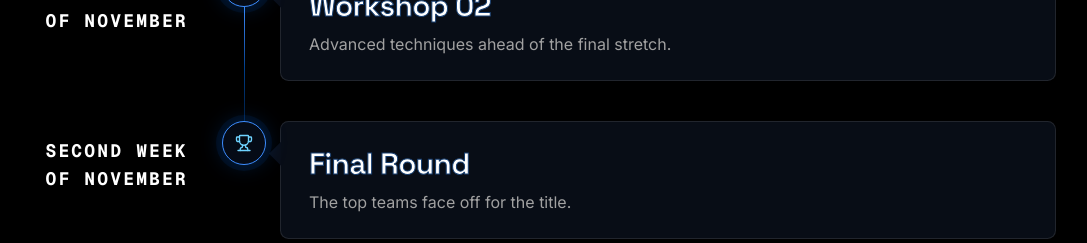
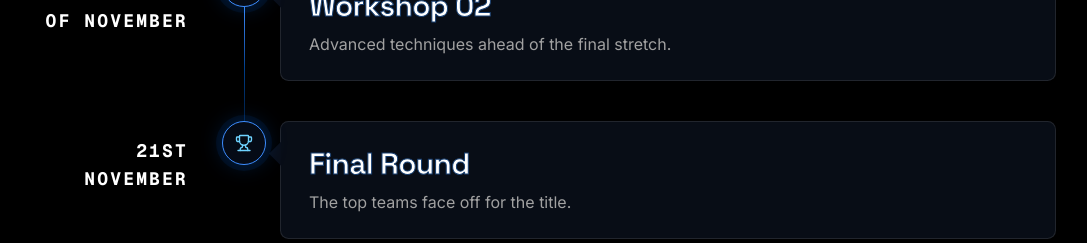
Before and after one commit to Vishwa-Srinath/moraXtreme_11.0, a Next.js app: page / in a window 1280 px wide. Shown: the part 6700-6943 px from the top of the page, without its empty margins (96-1183 px from the left). Built offline with nearby package versions, Linux system fonts and the light colour scheme.

Commit message:
update timeline

```diff
--- a/src/components/timeline/Timeline.tsx
+++ b/src/components/timeline/Timeline.tsx
@@ -85,7 +85,7 @@ const DEFAULT_MILESTONES: Milestone[] = [
   {
     reel: "08",
     title: "Final Round",
-    date: "Second week of November",
+    date: "21st November",
     desc: "The top teams face off for the title.",
     image:
       "https://images.unsplash.com/photo-1504384308090-c894fdcc538d?w=900&q=80",
```
